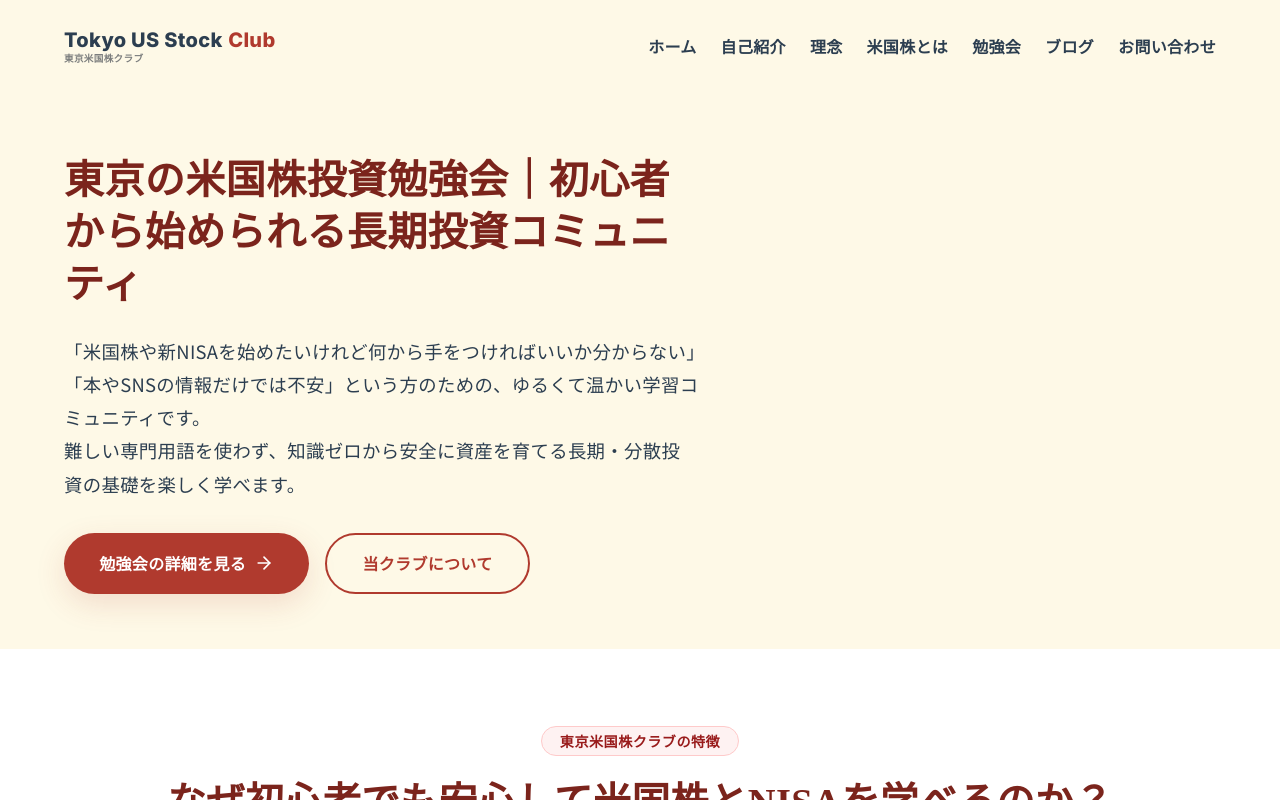
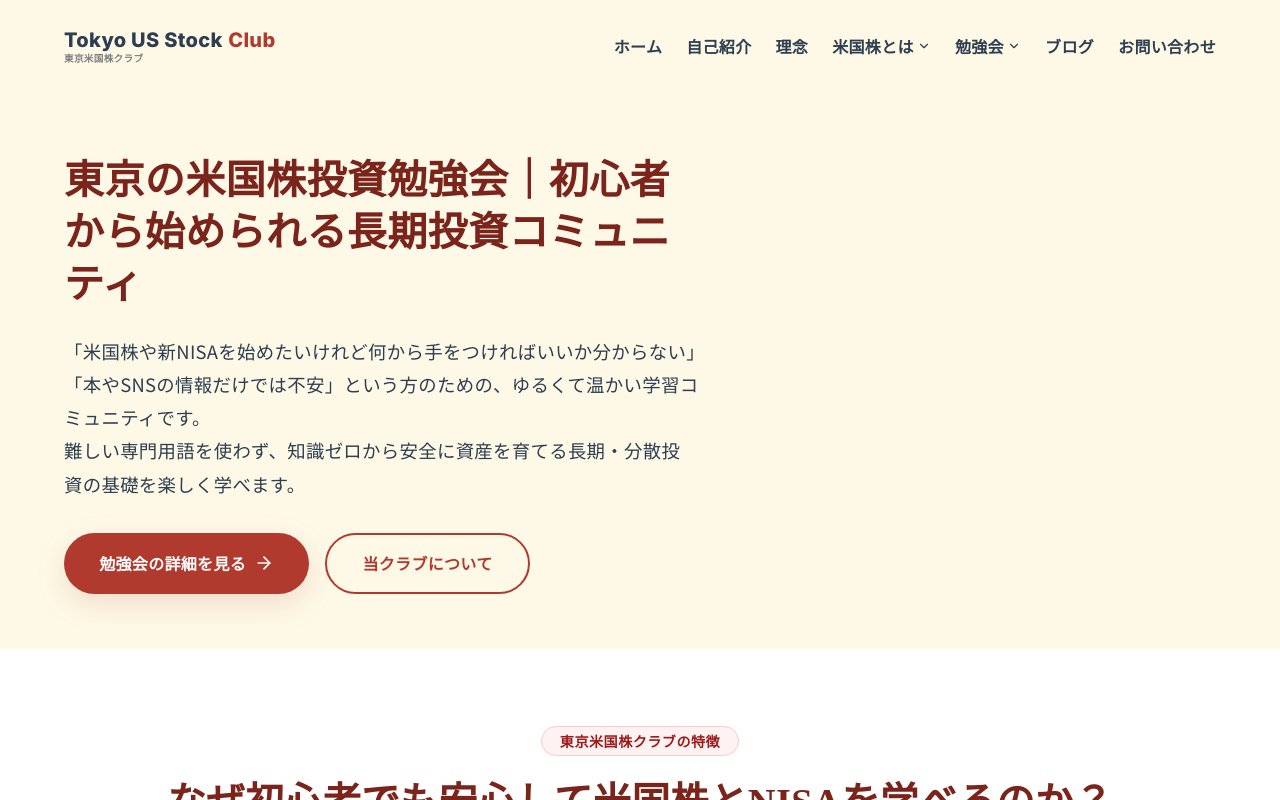
Before and after one commit to yutarotobioka0121-ship-it/tokyo-us-stock-site, a Next.js app: page / in a window 1280 px wide. Built offline with nearby package versions, Linux system fonts and the light colour scheme; no server answers; a web font is replaced by a local one.

Commit message:
feat: ヘッダー『勉強会』メニューに3つの個別勉強会リンクがドロップダウン表示されるホバーメニュー機能を追加

```diff
--- a/src/components/Header.tsx
+++ b/src/components/Header.tsx
@@ -1,7 +1,7 @@
 "use client";
 
 import Link from 'next/link';
-import { Menu, X } from 'lucide-react';
+import { Menu, X, ChevronDown } from 'lucide-react';
 import { useState, useEffect } from 'react';
 
 export default function Header() {
@@ -32,15 +32,31 @@ export default function Header() {
           <Link href="/" className="nav-link">ホーム</Link>
           <Link href="/about" className="nav-link">自己紹介</Link>
           <Link href="/mission" className="nav-link">理念</Link>
+
+          {/* 知識ドロップダウン */}
           <div className="nav-dropdown-wrapper">
-            <span className="nav-link dropdown-trigger">米国株とは</span>
+            <span className="nav-link dropdown-trigger" style={{ display: 'flex', alignItems: 'center', gap: '0.2rem' }}>
+              米国株とは <ChevronDown size={14} />
+            </span>
             <div className="nav-dropdown">
               <Link href="/knowledge" className="dropdown-item">米国株とは</Link>
               <Link href="/knowledge/stock-investment" className="dropdown-item">株式投資とは</Link>
               <Link href="/knowledge/nisa" className="dropdown-item">NISAとは</Link>
             </div>
           </div>
-          <Link href="/seminar" className="nav-link">勉強会</Link>
+
+          {/* 勉強会ドロップダウン */}
+          <div className="nav-dropdown-wrapper">
+            <Link href="/seminar" className="nav-link dropdown-trigger" style={{ display: 'flex', alignItems: 'center', gap: '0.2rem' }}>
+              勉強会 <ChevronDown size={14} />
+            </Link>
+            <div className="nav-dropdown" style={{ minWidth: '200px' }}>
+              <Link href="/seminar" className="dropdown-item">米国株式勉強会</Link>
+              <Link href="/seminar/nisa" className="dropdown-item">NISA初心者勉強会</Link>
+              <Link href="/seminar/consultation" className="dropdown-item">マンツーマン個別相談</Link>
+            </div>
+          </div>
+
           <Link href="/blog" className="nav-link">ブログ</Link>
           <Link href="/contact" className="nav-link">お問い合わせ</Link>
         </nav>
@@ -57,10 +73,21 @@ export default function Header() {
           <Link href="/" className="nav-link" onClick={() => setIsOpen(false)}>ホーム</Link>
           <Link href="/about" className="nav-link" onClick={() => setIsOpen(false)}>自己紹介</Link>
           <Link href="/mission" className="nav-link" onClick={() => setIsOpen(false)}>理念</Link>
-          <Link href="/knowledge" className="nav-link" onClick={() => setIsOpen(false)}>米国株とは</Link>
-          <Link href="/knowledge/stock-investment" className="nav-link" onClick={() => setIsOpen(false)}>株式投資とは</Link>
-          <Link href="/knowledge/nisa" className="nav-link" onClick={() => setIsOpen(false)}>NISAとは</Link>
-          <Link href="/seminar" className="nav-link" onClick={() => setIsOpen(false)}>勉強会</Link>
+
+          <div style={{ padding: '0.5rem 0', borderBottom: '1px solid rgba(0,0,0,0.05)' }}>
+            <span style={{ fontSize: '0.85rem', fontWeight: '800', color: 'var(--primary)', display: 'block', marginBottom: '0.4rem' }}>米国株を知る</span>
+            <Link href="/knowledge" className="nav-link" onClick={() => setIsOpen(false)} style={{ paddingLeft: '0.75rem', fontSize: '0.95rem' }}>米国株とは</Link>
+            <Link href="/knowledge/stock-investment" className="nav-link" onClick={() => setIsOpen(false)} style={{ paddingLeft: '0.75rem', fontSize: '0.95rem' }}>株式投資とは</Link>
+            <Link href="/knowledge/nisa" className="nav-link" onClick={() => setIsOpen(false)} style={{ paddingLeft: '0.75rem', fontSize: '0.95rem' }}>NISAとは</Link>
+          </div>
+
+          <div style={{ padding: '0.5rem 0', borderBottom: '1px solid rgba(0,0,0,0.05)' }}>
+            <span style={{ fontSize: '0.85rem', fontWeight: '800', color: 'var(--primary)', display: 'block', marginBottom: '0.4rem' }}>勉強会・個別相談</span>
+            <Link href="/seminar" className="nav-link" onClick={() => setIsOpen(false)} style={{ paddingLeft: '0.75rem', fontSize: '0.95rem' }}>米国株式勉強会</Link>
+            <Link href="/seminar/nisa" className="nav-link" onClick={() => setIsOpen(false)} style={{ paddingLeft: '0.75rem', fontSize: '0.95rem' }}>NISA初心者勉強会</Link>
+            <Link href="/seminar/consultation" className="nav-link" onClick={() => setIsOpen(false)} style={{ paddingLeft: '0.75rem', fontSize: '0.95rem' }}>マンツーマン個別相談</Link>
+          </div>
+
           <Link href="/blog" className="nav-link" onClick={() => setIsOpen(false)}>ブログ</Link>
           <Link href="/contact" className="nav-link" onClick={() => setIsOpen(false)}>お問い合わせ</Link>
         </nav>
```
